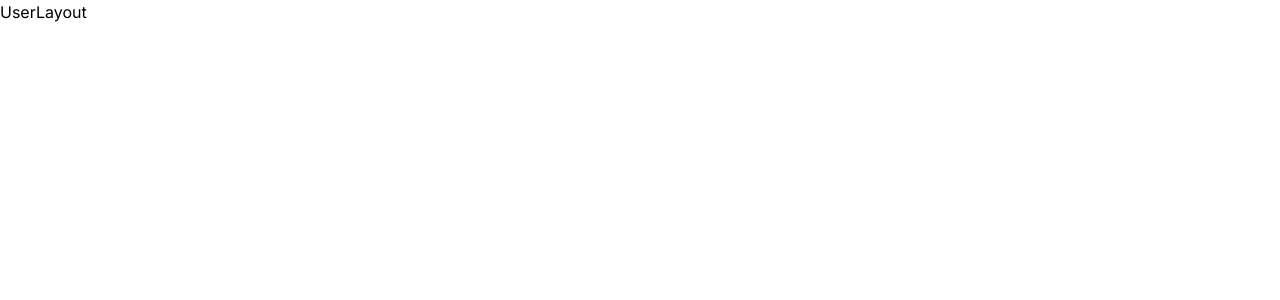
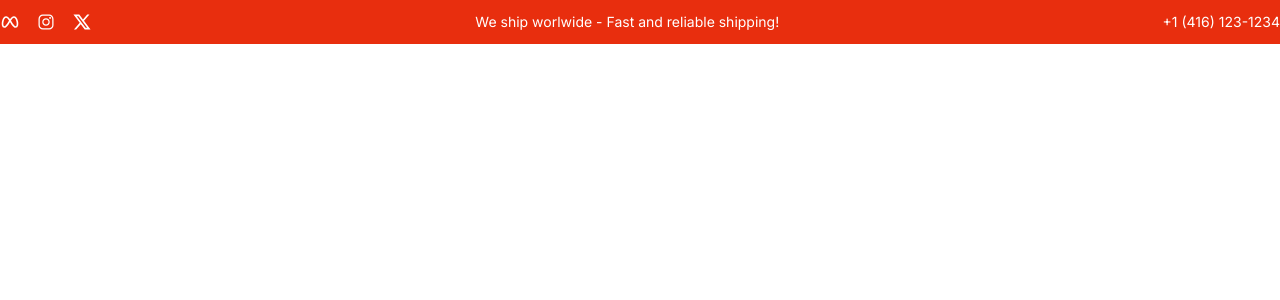
Before and after one commit to Manuelhhinojosa/e-commerceV2ClientSide, a React (Vite) app: page / in a window 1280 px wide. Shown: the top 300 px of the page. Built offline with nearby package versions, Linux system fonts and the light colour scheme.

Commit message:
feat(layout): add Header and Topbar components
- Create Header component in common folder
- Import Header into Layout component
- Create Topbar component in Layout folder
- Add Topbar elements: social media menu, text, and contact info

```diff
--- /dev/null
+++ b/src/components/common/Header.jsx
@@ -0,0 +1,15 @@
+// Components
+import Topbar from "../layout/Topbar";
+
+const Header = () => {
+  return (
+    <div>
+      {/* Topbar */}
+      <Topbar />
+      {/* Navbar */}
+      {/* Cart Drawer */}
+    </div>
+  );
+};
+
+export default Header;
--- /dev/null
+++ b/src/components/layout/Topbar.jsx
@@ -0,0 +1,35 @@
+// React icons
+import { IoLogoInstagram } from "react-icons/io";
+import { RiTwitterXLine } from "react-icons/ri";
+import { TbBrandMeta } from "react-icons/tb";
+
+const Topbar = () => {
+  return (
+    <div className="bg-[#e82e0e] text-white">
+      <div className="container mx-auto flex justify-between items-center py-3">
+        <div className="hidden md:flex item-center space-x-4">
+          <a href="#" className="hover:text-gray-300">
+            <TbBrandMeta className="h-5 w-5" />
+          </a>
+          <a href="#" className="hover:text-gray-300">
+            <IoLogoInstagram className="h-5 w-5" />
+          </a>
+          <a href="#" className="hover:text-gray-300">
+            <RiTwitterXLine className="h-5 w-5" />
+          </a>
+        </div>
+
+        <div className="text-sm text-center flex-grow">
+          <span>We ship worlwide - Fast and reliable shipping!</span>
+        </div>
+        <div className="text-sm hidden md:block">
+          <a href="tel:+4161231234" className="hover:text-gray-300">
+            +1 (416) 123-1234
+          </a>
+        </div>
+      </div>
+    </div>
+  );
+};
+
+export default Topbar;
--- a/src/components/layout/UserLayout.jsx
+++ b/src/components/layout/UserLayout.jsx
@@ -1,5 +1,15 @@
+// components
+import Header from "../common/Header";
+
 const UserLayout = () => {
-  return <div>UserLayout</div>;
+  return (
+    <>
+      {/* Header  */}
+      <Header />
+      {/* main content  */}
+      {/* Footer */}
+    </>
+  );
 };
 
 export default UserLayout;
```
